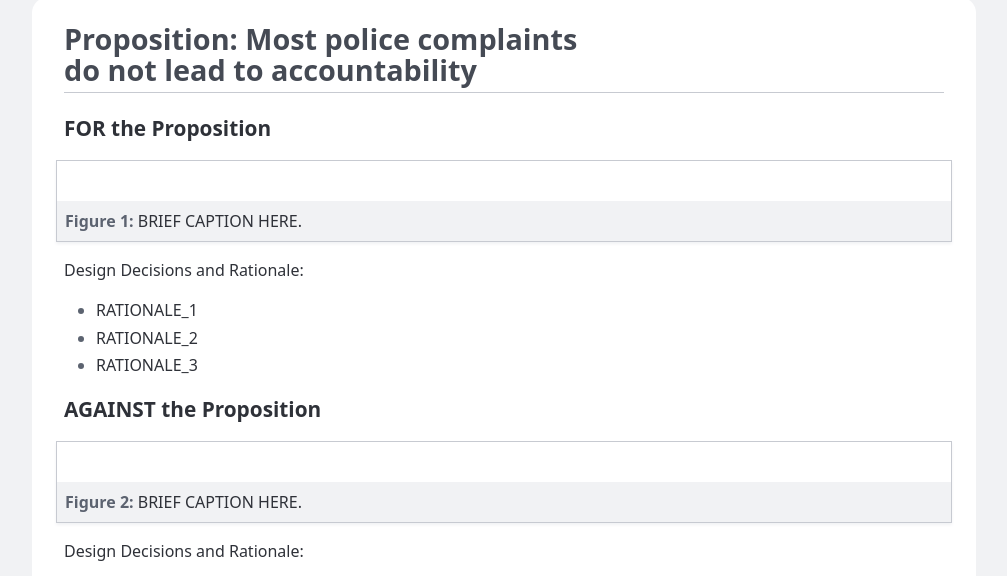
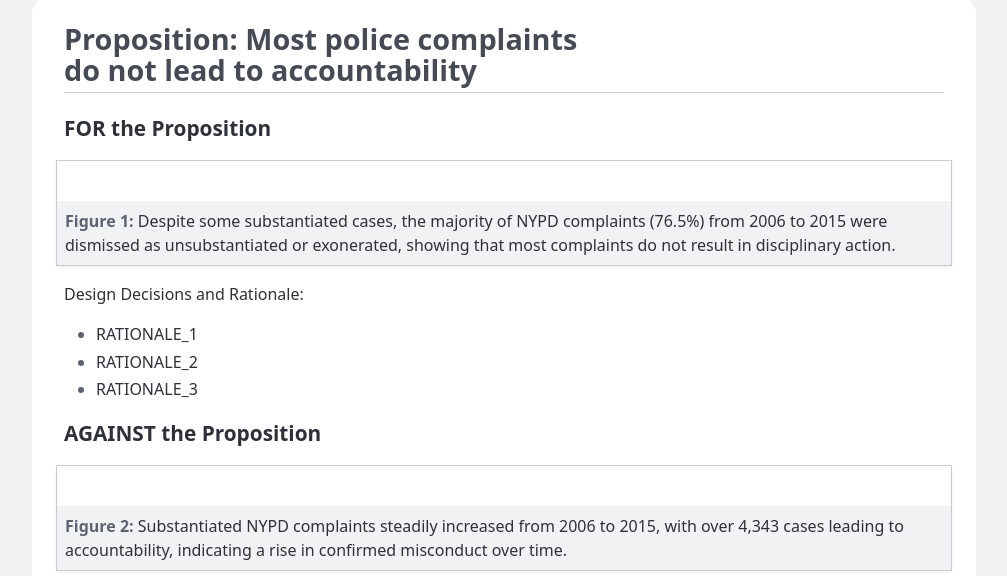
Before and after one commit to MichaelLuo123/dsc106-project2, a plain HTML site: page index.html in a window 1280 px wide. Shown: the part 362-938 px from the top of the page, without its empty margins (136-1143 px from the left). Drawn offline with Linux system fonts and the light colour scheme.

Commit message:
Update index.html

```diff
--- a/index.html
+++ b/index.html
@@ -159,7 +159,7 @@
 
         <figure>
           <img src="./Project 2 Report_files/IMAGE_FILENAME" alt="">
-          <figcaption>BRIEF CAPTION HERE.</figcaption>
+          <figcaption>Despite some substantiated cases, the majority of NYPD complaints (76.5%) from 2006 to 2015 were dismissed as unsubstantiated or exonerated, showing that most complaints do not result in disciplinary action.</figcaption>
         </figure>
 
         <p>Design Decisions and Rationale:</p>
@@ -176,7 +176,7 @@
 
         <figure>
           <img src="./Project 2 Report_files/IMAGE_FILENAME" alt="">
-          <figcaption>BRIEF CAPTION HERE.</figcaption>
+          <figcaption>Substantiated NYPD complaints steadily increased from 2006 to 2015, with over 4,343 cases leading to accountability, indicating a rise in confirmed misconduct over time.</figcaption>
         </figure>
 
         <p>Design Decisions and Rationale:</p>
```
